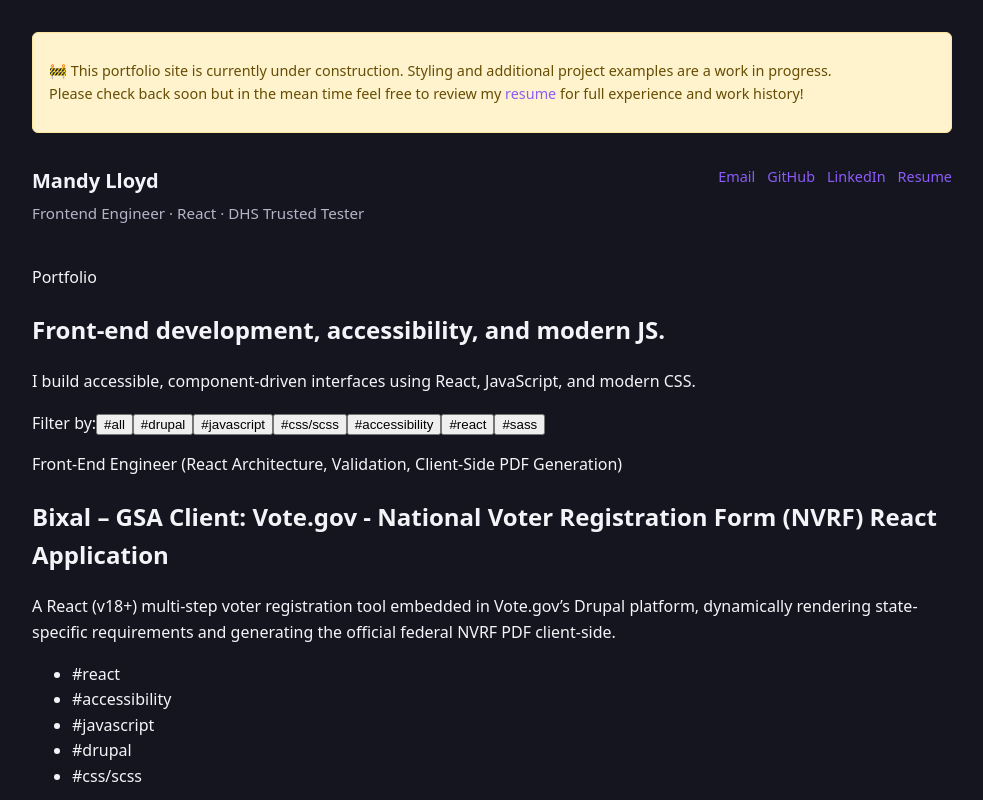
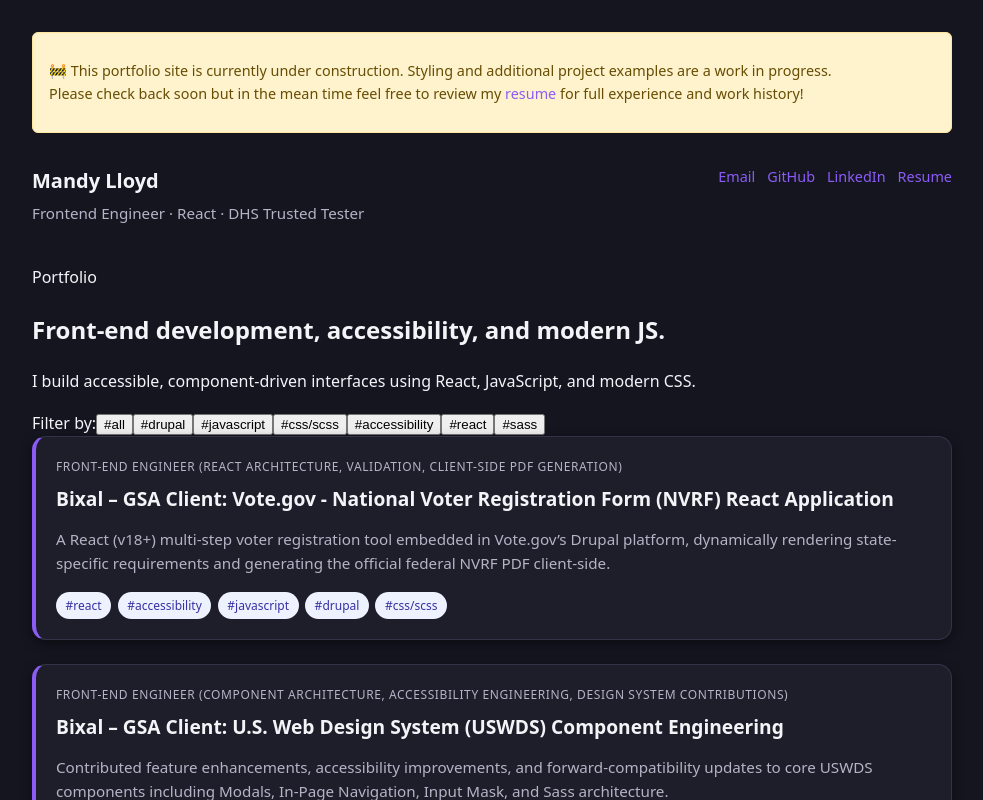
Before and after one commit to mandylloyd/portfolio, a React (Vite) app: page / in a window 1280 px wide. Shown: the top 800 px of the page, without its empty margins (148-1131 px from the left). Built offline with nearby package versions, Linux system fonts and the light colour scheme.

Commit message:
style cards with design tokens

```diff
--- a/src/App.css
+++ b/src/App.css
@@ -109,3 +109,64 @@
   gap: 0.75rem;
   font-size: 0.9rem;
 }
+
+/* Project card */
+
+
+.project-grid {
+  display: grid;
+  gap: 1.5rem;
+}
+
+.project-card {
+  background: var(--surface);
+  position: relative;
+  border: 1px solid var(--border);
+  border-left: 4px solid var(--accent);
+  border-radius: var(--radius-md);
+  padding: 1.25rem;
+  box-shadow: var(--shadow-sm);
+  transition: transform 0.15s ease, box-shadow 0.15s ease;
+  cursor: pointer;
+}
+
+.project-card:hover {
+  transform: translateY(-2px);
+  box-shadow: var(--shadow-md);
+}
+
+.project-role {
+  font-size: 0.75rem;
+  text-transform: uppercase;
+  letter-spacing: 0.05em;
+  color: var(--text-secondary);
+  margin: 0 0 0.5rem;
+}
+
+.project-title {
+  margin: 0 0 0.75rem;
+  font-size: 1.2rem;
+}
+
+.project-short {
+  margin: 0 0 1rem;
+  color: var(--text-secondary);
+  font-size: 0.95rem;
+}
+
+.project-tags {
+  display: flex;
+  flex-wrap: wrap;
+  gap: 0.4rem;
+  padding: 0;
+  margin: 0;
+  list-style: none;
+}
+
+.project-tags li {
+  background: #eef2ff;
+  color: #3730a3;
+  font-size: 0.75rem;
+  padding: 0.25rem 0.6rem;
+  border-radius: 999px;
+}
```
